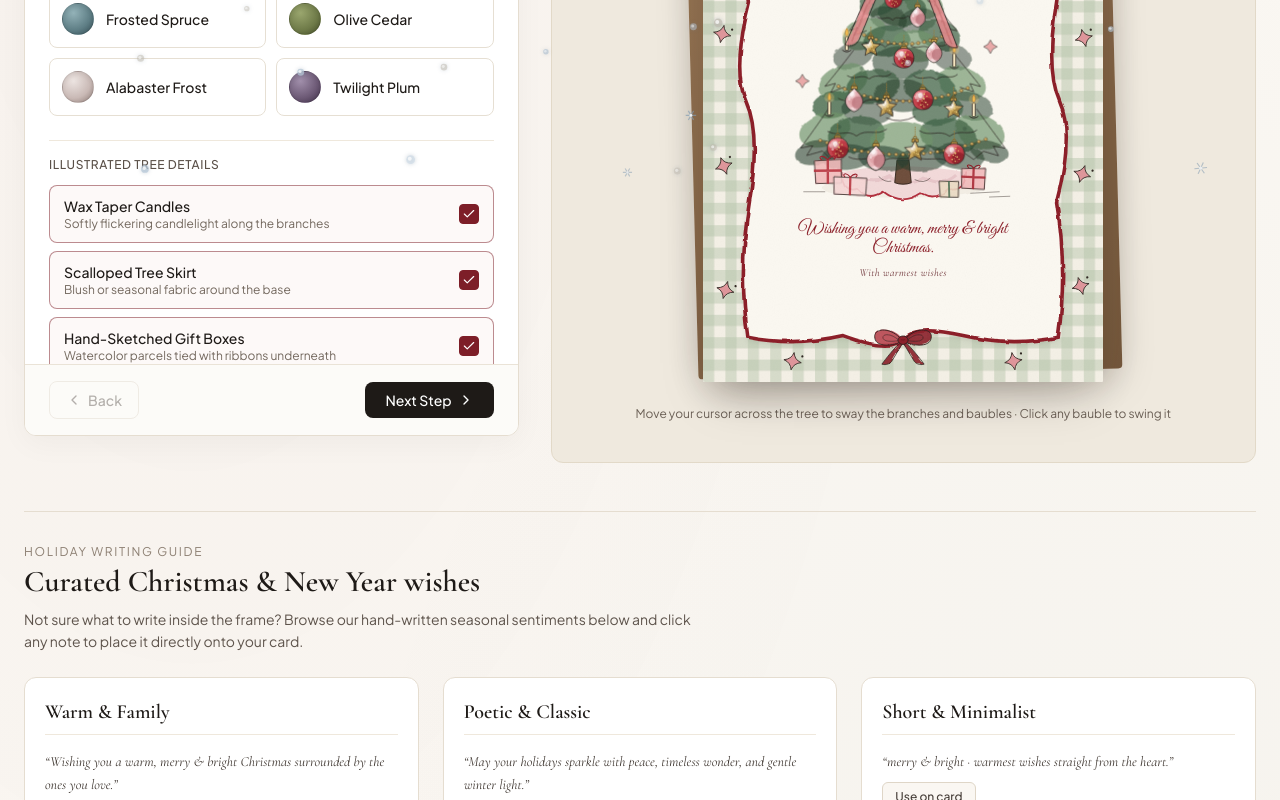
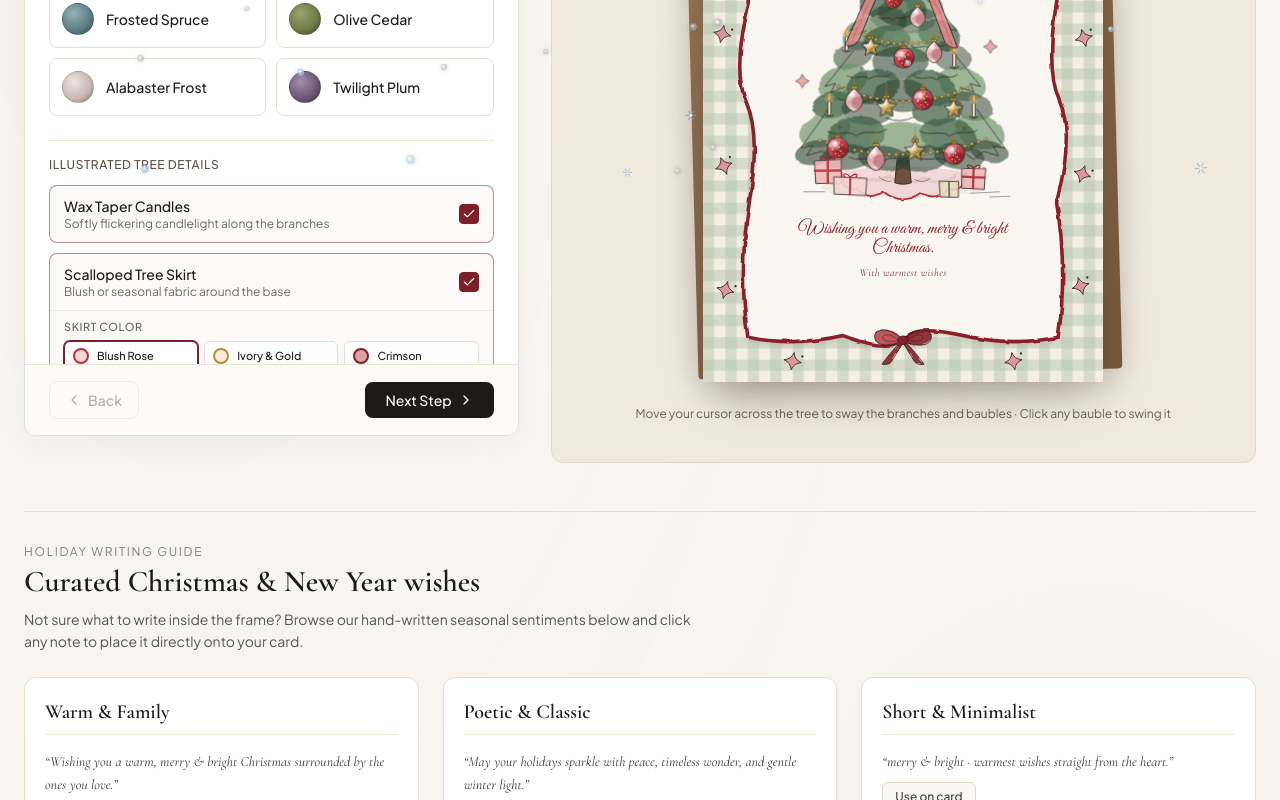
Before and after one commit to meowmeowkittykittymeowmeow/mistlequill, a React (Vite) app: page / in a window 1280 px wide. Shown: the part 585-1385 px from the top of the page. Built offline with nearby package versions, Linux system fonts and the light colour scheme.

Commit message:
Update ConfiguratorPanel.tsx

```diff
--- a/src/components/ConfiguratorPanel.tsx
+++ b/src/components/ConfiguratorPanel.tsx
@@ -19,7 +19,9 @@ import {
   FRAME_STYLES,
   GARLAND_COLORS,
   GARLAND_STYLES,
+  GIFT_COLORS,
   PAPER_PATTERNS,
+  SKIRT_COLORS,
   TOPPER_COLORS,
   TOPPER_SHAPES,
   TREE_COLORS,
@@ -186,60 +188,213 @@ export function ConfiguratorPanel({
               <span className="block text-xs font-medium uppercase tracking-wider text-[#5A5048]">
                 {t.configurator.step1.extrasLabel}
               </span>
-              <div className="grid grid-cols-1 gap-2">
-                {[
-                  {
-                    key: 'candles' as const,
-                    title: t.configurator.step1.candlesTitle,
-                    desc: t.configurator.step1.candlesDesc,
-                  },
-                  {
-                    key: 'skirt' as const,
-                    title: t.configurator.step1.skirtTitle,
-                    desc: t.configurator.step1.skirtDesc,
-                  },
-                  {
-                    key: 'gifts' as const,
-                    title: t.configurator.step1.giftsTitle,
-                    desc: t.configurator.step1.giftsDesc,
-                  },
-                ].map((item) => {
-                  const active = config.treeExtras[item.key];
-                  return (
+              <div className="grid grid-cols-1 gap-2.5">
+                {/* Wax Taper Candles */}
                 <button
-                      key={item.key}
                   type="button"
                   onClick={() =>
                     onChange({
                       ...config,
                       treeExtras: {
                         ...config.treeExtras,
-                            [item.key]: !active,
+                        candles: !config.treeExtras.candles,
                       },
                     })
                   }
                   className={`flex items-center justify-between px-3.5 py-2.5 rounded-lg border transition-colors cursor-pointer ${
-                        active
+                    config.treeExtras.candles
                       ? 'border-[#7D1E28]/50 bg-[#FDF9F8]'
                       : 'border-[#E6DFD3] bg-white hover:border-[#C7BBA9]'
                   }`}
                 >
                   <div className="text-left">
-                        <div className="text-sm font-medium text-[#1E1A17]">{item.title}</div>
-                        <div className="text-xs text-[#73685E]">{item.desc}</div>
+                    <div className="text-sm font-medium text-[#1E1A17]">
+                      {t.configurator.step1.candlesTitle}
+                    </div>
+                    <div className="text-xs text-[#73685E]">
+                      {t.configurator.step1.candlesDesc}
+                    </div>
                   </div>
                   <span
                     className={`w-5 h-5 rounded flex items-center justify-center border transition-colors ${
-                          active
+                      config.treeExtras.candles
                         ? 'bg-[#7D1E28] border-[#7D1E28] text-white'
                         : 'border-[#C8BDB0] bg-white'
                     }`}
                   >
-                        {active && <Check className="w-3.5 h-3.5" />}
+                    {config.treeExtras.candles && <Check className="w-3.5 h-3.5" />}
+                  </span>
+                </button>
+
+                {/* Scalloped Tree Skirt + Color Picker */}
+                <div
+                  className={`rounded-lg border transition-colors ${
+                    config.treeExtras.skirt
+                      ? 'border-[#7D1E28]/50 bg-[#FDF9F8]'
+                      : 'border-[#E6DFD3] bg-white hover:border-[#C7BBA9]'
+                  }`}
+                >
+                  <button
+                    type="button"
+                    onClick={() =>
+                      onChange({
+                        ...config,
+                        treeExtras: {
+                          ...config.treeExtras,
+                          skirt: !config.treeExtras.skirt,
+                        },
+                      })
+                    }
+                    className="w-full flex items-center justify-between px-3.5 py-2.5 cursor-pointer"
+                  >
+                    <div className="text-left">
+                      <div className="text-sm font-medium text-[#1E1A17]">
+                        {t.configurator.step1.skirtTitle}
+                      </div>
+                      <div className="text-xs text-[#73685E]">
+                        {t.configurator.step1.skirtDesc}
+                      </div>
+                    </div>
+                    <span
+                      className={`w-5 h-5 rounded flex items-center justify-center border transition-colors ${
+                        config.treeExtras.skirt
+                          ? 'bg-[#7D1E28] border-[#7D1E28] text-white'
+                          : 'border-[#C8BDB0] bg-white'
+                      }`}
+                    >
+                      {config.treeExtras.skirt && <Check className="w-3.5 h-3.5" />}
+                    </span>
+                  </button>
+
+                  {config.treeExtras.skirt && (
+                    <div className="px-3.5 pb-3 pt-2 border-t border-[#EFE5DF] space-y-1.5">
+                      <span className="block text-[11px] font-medium uppercase tracking-wider text-[#6E6258]">
+                        {t.configurator.step1.skirtColorLabel}
+                      </span>
+                      <div className="grid grid-cols-2 sm:grid-cols-3 gap-1.5">
+                        {SKIRT_COLORS.map((sc) => {
+                          const selected = (config.treeExtras.skirtColor || 'blush') === sc.id;
+                          return (
+                            <button
+                              key={sc.id}
+                              type="button"
+                              onClick={() =>
+                                onChange({
+                                  ...config,
+                                  treeExtras: {
+                                    ...config.treeExtras,
+                                    skirtColor: sc.id,
+                                  },
+                                })
+                              }
+                              className={`flex items-center gap-2 px-2 py-1.5 rounded-md border text-left transition-all cursor-pointer ${
+                                selected
+                                  ? 'border-[#7D1E28] bg-white ring-1 ring-[#7D1E28]'
+                                  : 'border-[#E6DFD3] bg-white/80 hover:border-[#C5B9A7]'
+                              }`}
+                            >
+                              <span
+                                className="w-4 h-4 rounded-full shrink-0 border-2"
+                                style={{
+                                  backgroundColor: sc.fill,
+                                  borderColor: sc.trim,
+                                }}
+                              />
+                              <span className="text-[11px] font-medium text-[#1E1A17] truncate">
+                                {t.skirtColors[sc.id]}
                               </span>
                             </button>
                           );
                         })}
+                      </div>
+                    </div>
+                  )}
+                </div>
+
+                {/* Gift Boxes + Palette Picker */}
+                <div
+                  className={`rounded-lg border transition-colors ${
+                    config.treeExtras.gifts
+                      ? 'border-[#7D1E28]/50 bg-[#FDF9F8]'
+                      : 'border-[#E6DFD3] bg-white hover:border-[#C7BBA9]'
+                  }`}
+                >
+                  <button
+                    type="button"
+                    onClick={() =>
+                      onChange({
+                        ...config,
+                        treeExtras: {
+                          ...config.treeExtras,
+                          gifts: !config.treeExtras.gifts,
+                        },
+                      })
+                    }
+                    className="w-full flex items-center justify-between px-3.5 py-2.5 cursor-pointer"
+                  >
+                    <div className="text-left">
+                      <div className="text-sm font-medium text-[#1E1A17]">
+                        {t.configurator.step1.giftsTitle}
+                      </div>
+                      <div className="text-xs text-[#73685E]">
+                        {t.configurator.step1.giftsDesc}
+                      </div>
+                    </div>
+                    <span
+                      className={`w-5 h-5 rounded flex items-center justify-center border transition-colors ${
+                        config.treeExtras.gifts
+                          ? 'bg-[#7D1E28] border-[#7D1E28] text-white'
+                          : 'border-[#C8BDB0] bg-white'
+                      }`}
+                    >
+                      {config.treeExtras.gifts && <Check className="w-3.5 h-3.5" />}
+                    </span>
+                  </button>
+
+                  {config.treeExtras.gifts && (
+                    <div className="px-3.5 pb-3 pt-2 border-t border-[#EFE5DF] space-y-1.5">
+                      <span className="block text-[11px] font-medium uppercase tracking-wider text-[#6E6258]">
+                        {t.configurator.step1.giftColorLabel}
+                      </span>
+                      <div className="grid grid-cols-2 sm:grid-cols-3 gap-1.5">
+                        {GIFT_COLORS.map((gc) => {
+                          const selected =
+                            (config.treeExtras.giftColor || 'classic-rose') === gc.id;
+                          return (
+                            <button
+                              key={gc.id}
+                              type="button"
+                              onClick={() =>
+                                onChange({
+                                  ...config,
+                                  treeExtras: {
+                                    ...config.treeExtras,
+                                    giftColor: gc.id,
+                                  },
+                                })
+                              }
+                              className={`flex items-center gap-2 px-2 py-1.5 rounded-md border text-left transition-all cursor-pointer ${
+                                selected
+                                  ? 'border-[#7D1E28] bg-white ring-1 ring-[#7D1E28]'
+                                  : 'border-[#E6DFD3] bg-white/80 hover:border-[#C5B9A7]'
+                              }`}
+                            >
+                              <span
+                                className="w-4 h-4 rounded-sm shrink-0 border border-black/15"
+                                style={{
+                                  background: `linear-gradient(135deg, ${gc.box1} 55%, ${gc.ribbonMain} 55%)`,
+                                }}
+                              />
+                              <span className="text-[11px] font-medium text-[#1E1A17] truncate">
+                                {t.giftColors[gc.id]}
+                              </span>
+                            </button>
+                          );
+                        })}
+                      </div>
+                    </div>
+                  )}
+                </div>
               </div>
             </div>
           </div>
@@ -320,7 +475,7 @@ export function ConfiguratorPanel({
                 {t.configurator.step2.colorLabel} ({t.configurator.step2.slotPrefix}{' '}
                 {activeBaubleSlot + 1})
               </span>
-              <div className="grid grid-cols-2 sm:grid-cols-4 gap-2">
+              <div className="grid grid-cols-2 sm:grid-cols-3 gap-2">
                 {BAUBLE_COLORS.map((bc) => {
                   const selected = currentSlot.color === bc.id;
                   return (
```
Lines whose indentation alone changed are shown as unchanged.
